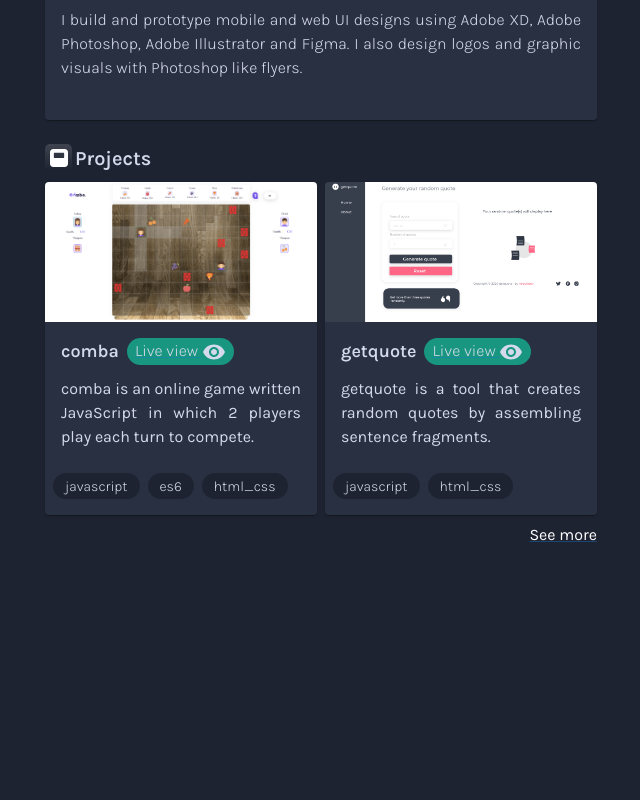
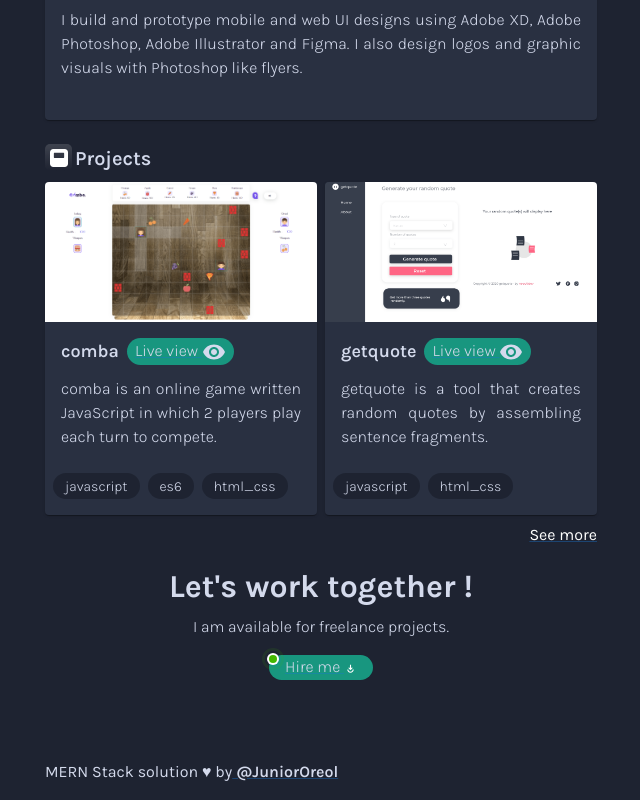
Before and after one commit to noutijo/oreolnoumodong, a React (Create React App) app: page / in a window 1280 px wide. Shown: the part 1047-1847 px from the top of the page, without its empty margins (319-959 px from the left). Before the commit the page ends 1594 px from the top, so only its background shows below. Built offline with nearby package versions, Linux system fonts and the light colour scheme.

Commit message:
Finish with home page

```diff
--- a/src/components/App.js
+++ b/src/components/App.js
@@ -7,6 +7,8 @@
 import Skills from "./Skills";
 import Services from "./Services";
 import Projects from "./Projects";
+import LetsWorkTogether from "./LetsWorkTogether";
+import Footer from "./Footer";
 
 function App() {
 
@@ -19,6 +21,8 @@
         <Skills />
         <Services />
         <Projects />
+        <LetsWorkTogether />
+        <Footer />
 
       </Container>
       <SnackBar />
--- /dev/null
+++ b/src/components/Footer.js
@@ -0,0 +1,31 @@
+import * as React from 'react';
+import Box from '@mui/material/Box';
+import Grid from '@mui/material/Grid';
+import { styled } from '@mui/material/styles';
+import Link from '@mui/material/Link';
+
+import Badge from '@mui/material/Badge';
+
+import hire from "../images/hire.svg";
+
+export default function Footer() {
+    return (
+        <>
+            <Box mb={2} mt={10} sx={{ flexGrow: 1 }}>
+                <Grid container spacing={1}>
+                    <Grid item xs={12}>
+                        <span className="text-color" style={{ float: "left" }}>
+                            <span>
+                                MERN Stack solution ♥ by
+                            </span>
+
+                            <Link href="https://twitter.com/JuniorOreol" target="_blank">
+                                <span className="fontWeight600 text-color fontSize16"> @JuniorOreol </span>
+                            </Link>
+                        </span>
+                    </Grid>
+                </Grid>
+            </Box>
+        </>
+    );
+}
--- /dev/null
+++ b/src/components/LetsWorkTogether.js
@@ -0,0 +1,73 @@
+import * as React from 'react';
+import Box from '@mui/material/Box';
+import Grid from '@mui/material/Grid';
+import Link from '@mui/material/Link';
+import { styled } from '@mui/material/styles';
+
+import Badge from '@mui/material/Badge';
+
+import hire from "../images/hire.svg";
+
+export default function LetsWorkTogether() {
+    const StyledBadge = styled(Badge)(({ theme }) => ({
+        '& .MuiBadge-badge': {
+            backgroundColor: '#44b700',
+            color: '#44b700',
+            boxShadow: `0 0 0 2px ${theme.palette.background.paper}`,
+            '&::after': {
+                position: 'absolute',
+                top: 0,
+                right: 0,
+                width: '100%',
+                height: '100%',
+                borderRadius: '50%',
+                animation: 'ripple 1.2s infinite ease-in-out',
+                border: '1px solid currentColor',
+                content: '""',
+            },
+        },
+        '@keyframes ripple': {
+            '0%': {
+                transform: 'scale(.8)',
+                opacity: 1,
+            },
+            '100%': {
+                transform: 'scale(3)',
+                opacity: 0,
+            },
+        },
+    }));
+
+    return (
+        <>
+            <Box mt={2} sx={{ flexGrow: 1 }}>
+                <Grid container spacing={1}>
+                    <Grid style={{ display: "block" }} item xs={12}>
+                        <Box className="center-content">
+                            <span className="fontWeight700 text-color fontSize32">
+                                Let's work together !
+                            </span>
+                        </Box>
+                        <Box mt={0.5} className="center-content">
+                            <span className="fontWeight300 text-color fontSize16">
+                                I am available for freelance projects.
+                            </span>
+                        </Box>
+                        <Box mt={2} className="center-content">
+                            <StyledBadge
+                                p={3}
+                                overlap="circular"
+                                anchorOrigin={{ vertical: 'top-end', horizontal: 'right' }}
+                                variant="dot"
+                            >
+                                <Link href="/hire" target="_blank" sx={{ borderRadius: 100 }} pt={0.1} pb={0.1} px={2} className="bg-green-color">
+                                    <span className="text-color fontWeight300 fontSize16">Hire me  <img style={{ width: "13px", height: "13px" }} src={hire} alt="hire icon" /></span>
+                                </Link>
+                            </StyledBadge>
+                        </Box>
+                    </Grid>
+                </Grid>
+            </Box>
+        </>
+    );
+}
--- a/src/components/ProjectItem.js
+++ b/src/components/ProjectItem.js
@@ -5,11 +5,8 @@
 import CardContent from '@mui/material/CardContent';
 import CardActions from '@mui/material/CardActions';
 import CardMedia from '@mui/material/CardMedia';
-import Button from '@mui/material/Button';
 import Link from '@mui/material/Link';
-import DeleteIcon from '@mui/icons-material/Delete';
 import RemoveRedEyeIcon from '@mui/icons-material/RemoveRedEye';
-import SendIcon from '@mui/icons-material/Send';
 import Stack from '@mui/material/Stack';
 import Tag from './Tag';
 
@@ -34,7 +31,7 @@
                                 </Link>
                             </Stack>
                         </Box>
-                        <Box mt={1.5} className="text-color text-justify" variant="body2">
+                        <Box mt={1.5} className="text-justify text-color fontWeight300 fontSize16" variant="body2">
                             {desc}
                         </Box>
                     </CardContent>
--- a/src/styles/main.css
+++ b/src/styles/main.css
@@ -32,6 +32,10 @@
 
 .fontSize27 {
   font-size: 27px;
+}
+
+.fontSize32 {
+  font-size: 32px;
 }
 
 .fontWeight200 {
--- a/src/styles/main.scss
+++ b/src/styles/main.scss
@@ -34,6 +34,9 @@
 }
 .fontSize27 {
   @include setupFontSize(27px);
+}
+.fontSize32 {
+  @include setupFontSize(32px);
 }
 
 .fontWeight200 {
```
Also changed, not shown: 1 other file (tests, documents, lock files or other folders).
